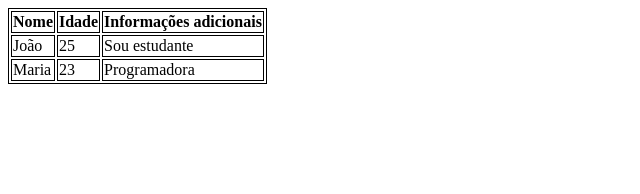
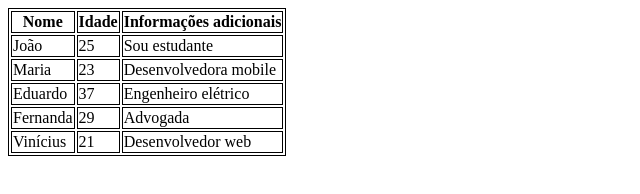
Before and after one commit to ViniCazuu/aula-tabela, a plain HTML site: page index.html in a window 1280 px wide. Shown: the whole page, without its empty margins (0-640 px from the left). Drawn offline with Linux system fonts and the light colour scheme.

```diff
--- a/index.html
+++ b/index.html
@@ -25,7 +25,23 @@
         <tr>
             <td>Maria</td>
             <td>23</td>
-            <td>Programadora</td>
+            <td>Desenvolvedora mobile</td>
+        </tr>
+        <tr>
+            <td>Eduardo</td>
+            <td>37</td>
+            <td>Engenheiro elétrico</td>
+        </tr>
+        <tr>
+            <td>Fernanda</td>
+            <td>29</td>
+            <td>Advogada</td>
+        </tr>
+        <tr>
+            <td>Vinícius</td>
+            <td>21</td>
+            <td>Desenvolvedor web</td>
+        </tr>
         </tr>
     </table>
 </body>
```
